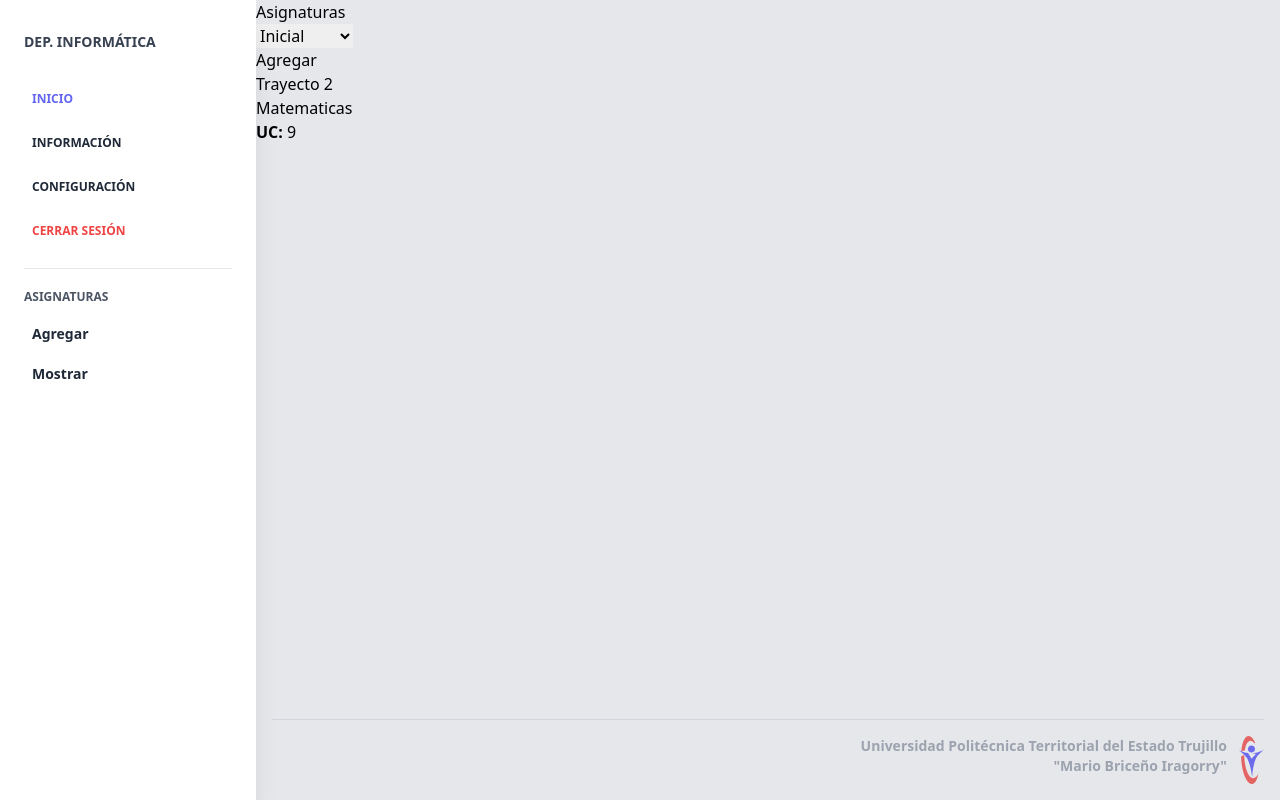
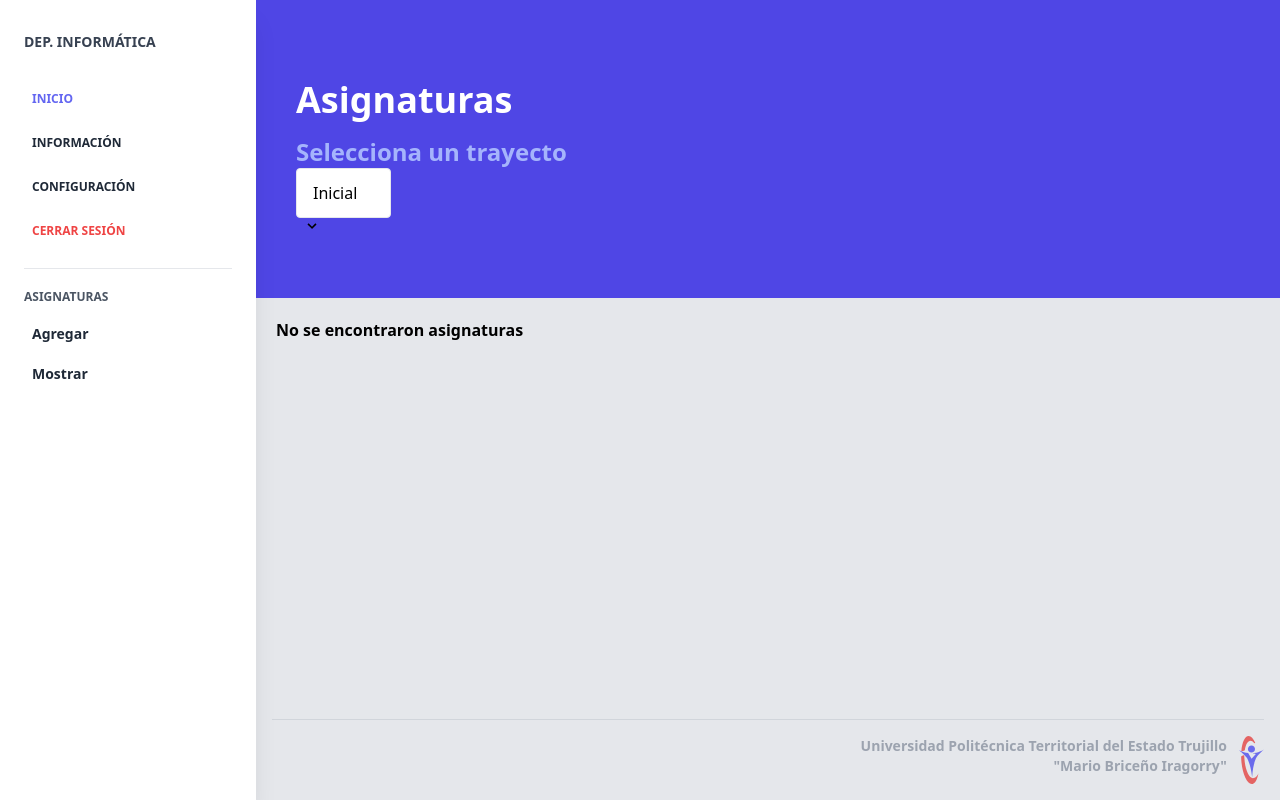
Before and after one commit to JhormaMalave/upttmbi-app, a React (Create React App) app: page /subjects in a window 1280 px wide. Built offline with nearby package versions, Linux system fonts and the light colour scheme.

Commit message:
Creation of the main subject view

```diff
--- a/src/components/department/Sidebar.js
+++ b/src/components/department/Sidebar.js
@@ -120,7 +120,7 @@ const Sidebar = () => {
               <li className="inline-flex">
                 <Link
                   className="text-gray-800 hover:text-gray-600 text-sm block mb-4 no-underline font-semibold"
-                  to="/"
+                  to="/subjects"
                 >
                   <i className="fab fa-css3-alt mr-2 text-gray-500 text-base"></i> Mostrar
                 </Link>
--- a/src/components/department/subjects/Header.js
+++ b/src/components/department/subjects/Header.js
@@ -1,10 +1,13 @@
 import React from 'react';
+import SelectTraject from './SelectTraject';
 
-const Header = () => {
+const Header = ({setTraject}) => {
   return (
-    <div className="relative bg-indigo-600 md:pt-32 pb-32 pt-12">
+    <div className="relative bg-indigo-600 md:pt-20 pb-20 pt-12">
       <div className="px-4 md:px-10 mx-auto w-full">
-          <h1>zs</h1>
+            <h1 className="font-bold text-4xl text-white pb-4">Asignaturas</h1>
+            <h2 className="font-bold text-2xl text-indigo-300">Selecciona un trayecto</h2>
+            <SelectTraject setTraject={setTraject} />
       </div>
     </div>
   );
--- /dev/null
+++ b/src/components/department/subjects/SelectTraject.js
@@ -0,0 +1,25 @@
+import React from 'react'
+import {trajects} from '../../../data/trajects'
+
+const SelectTraject = ({setTraject}) => {
+
+  const handleSelectChange = ({target}) => {
+
+    setTraject(parseInt(target.value));
+  }
+
+  return (
+    <form>
+      <select className="block w-full md:w-auto appearance-none  bg-white border border-grey-lighter text-grey-darker py-3 px-4 pr-8 rounded" id="grid-state" onChange={handleSelectChange}>
+        {
+          trajects.map((traject) => <option key={traject.id} value={traject.id}>{traject.name}</option>)
+        }
+      </select>
+      <div className="pointer-events-none absolute pin-y pin-r flex items-center px-2 text-grey-darker">
+        <svg className="h-4 w-4" xmlns="http://www.w3.org/2000/svg" viewBox="0 0 20 20"><path d="M9.293 12.95l.707.707L15.657 8l-1.414-1.414L10 10.828 5.757 6.586 4.343 8z"/></svg>
+      </div>
+    </form>
+  )
+}
+
+export default SelectTraject;
--- /dev/null
+++ b/src/components/department/subjects/SubjectCard.js
@@ -0,0 +1,13 @@
+import React from 'react';
+import {Link} from 'react-router-dom';
+
+const SubjectCard = ({subject}) => {
+  return (
+    <Link className="flex flex-row justify-between items-center bg-white m-2 p-6 rounded-lg w-full sm:w-auto sm:m-4 sm:flex-col" to={`/sujects/${subject.id}`}>
+      <h3 className="text-xs uppercase font-bold">{subject.name}</h3>
+      <p className="text-gray-400 text-center"><span className="font-bold">UC:</span> {subject.uc}</p>
+    </Link>
+  )
+}
+
+export default SubjectCard;
--- /dev/null
+++ b/src/components/department/subjects/Subjects.js
@@ -0,0 +1,28 @@
+import React from 'react';
+import { getSubjectsByTraject } from '../../../selectors/getSubjectsByTraject';
+import SubjectCard from './SubjectCard';
+
+
+const Subjects = ({traject}) => {
+  const subjects = getSubjectsByTraject(traject);
+
+  return (
+    <>
+      {
+        (!subjects.length > 0)
+        ?
+          <h2 className="m-5 font-bold">No se encontraron asignaturas</h2>
+        :
+          <div className="flex flex-wrap mt-4">
+            {
+              subjects.map((subject) => (
+                <SubjectCard key={subject.id} subject={subject} />
+              ))
+            }
+          </div>
+      }
+    </>
+  )
+}
+
+export default Subjects;
--- /dev/null
+++ b/src/data/subjects.js
@@ -0,0 +1,32 @@
+const subjects = [
+  {
+    'id': 1,
+    'name': 'Idiomas',
+    'traject': 4,
+    'career': 1,
+    'uc': 3
+  },
+  {
+    'id': 2,
+    'name': 'Gestión de Proyecto',
+    'traject': 4,
+    'career': 1,
+    'uc': 6
+  },
+  {
+    'id': 3,
+    'name': 'Sistemas Operativos',
+    'traject': 3,
+    'career': 1,
+    'uc': 3
+  },
+  {
+    'id': 4,
+    'name': 'Modelado de bases de datos',
+    'traject': 3,
+    'career': 1,
+    'uc': 6
+  }
+];
+
+export {subjects}
--- /dev/null
+++ b/src/data/trajects.js
@@ -0,0 +1,24 @@
+const trajects = [
+  {
+    "id": 1,
+    "name": "Inicial"
+  },
+  {
+    "id": 2,
+    "name": 1
+  },
+  {
+    "id": 3,
+    "name": 2
+  },
+  {
+    "id": 4,
+    "name": 3
+  },
+  {
+    "id": 5,
+    "name": 5
+  }
+]
+
+export {trajects}
--- a/src/routers/SessionRouter.js
+++ b/src/routers/SessionRouter.js
@@ -17,7 +17,7 @@ const SessionRouter = () => {
                     <Route path="/login" component={ LoginScreen } />
                 </Switch>
             </main>
-            <div className="flex justify-end">
+            <div className="flex justify-end mt-10">
                 <SessionFooter />
             </div>
         </div>
--- a/src/screens/department/subjects/SubjectsScreen.js
+++ b/src/screens/department/subjects/SubjectsScreen.js
@@ -1,29 +1,15 @@
-import React from 'react';
+import React, { useState } from 'react';
+import Header from '../../../components/department/subjects/Header';
+import Subjects from '../../../components/department/subjects/Subjects';
 
 const SubjectsScreen = () => {
+
+    const [traject, setTraject] = useState(1);
+
     return (
         <>
-            <h1 className="app-main__title">Asignaturas</h1>
-            <div className="app-main__options-area">
-                <select name="course" id="course-form">
-                    <option value="1">Inicial</option>
-                    <option value="2">Trayecto 1</option>
-                    <option value="3">Trayecto 2</option>
-                    <option value="4">Trayecto 3</option>
-                    <option value="5">Trayecto 4</option>
-                </select>
-                <div className="app-main__options">
-                    <a href="/">Agregar</a>
-                </div>
-            </div>
-            <div className="subjects">
-                <h2 className="subjects__title">Trayecto 2</h2>
-                <article className="subject">
-                    <h3 className="subject__title">Matematicas</h3>
-                    <p className="subject__uc"><strong>UC:</strong> 9 </p>
-                </article>
-
-            </div>
+            <Header setTraject={setTraject} />
+            <Subjects traject={traject}  />
         </>
     );
 }
--- /dev/null
+++ b/src/selectors/getSubjectsByTraject.js
@@ -0,0 +1,12 @@
+import {subjects} from '../data/subjects';
+import {trajects} from '../data/trajects';
+
+const getSubjectsByTraject = (id) => {
+  const traject = trajects.find((traject) => traject.id === id);
+  if(!traject){
+    throw new Error('Este trajecto no existe')
+  }
+  return (subjects.filter(subject => subject.traject === id));
+}
+
+export {getSubjectsByTraject}
```
